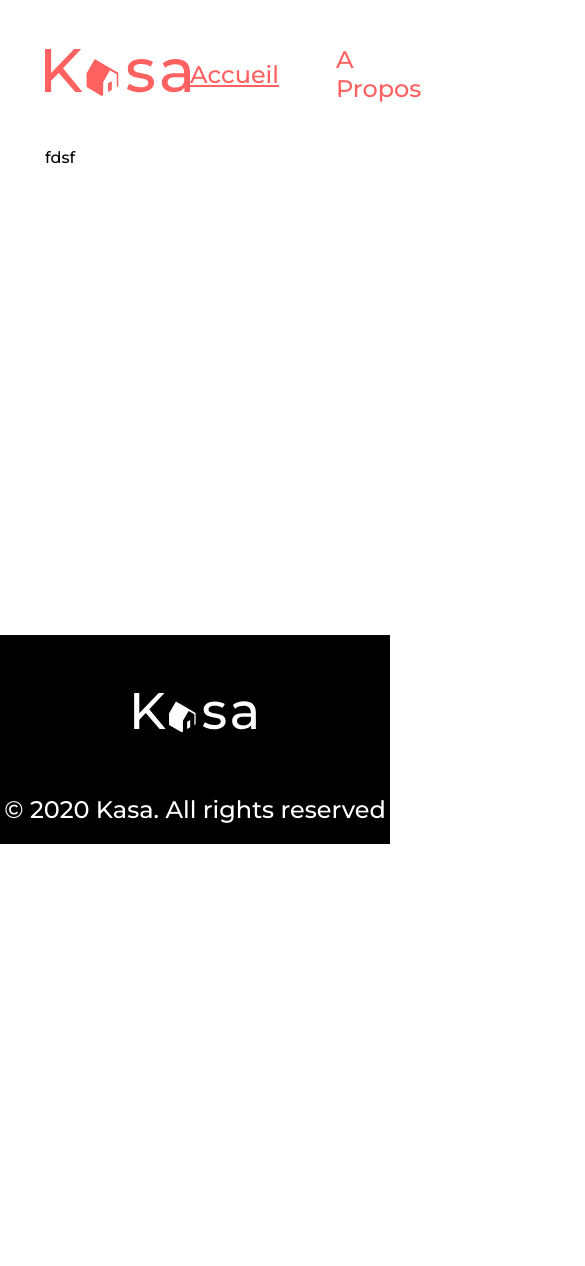
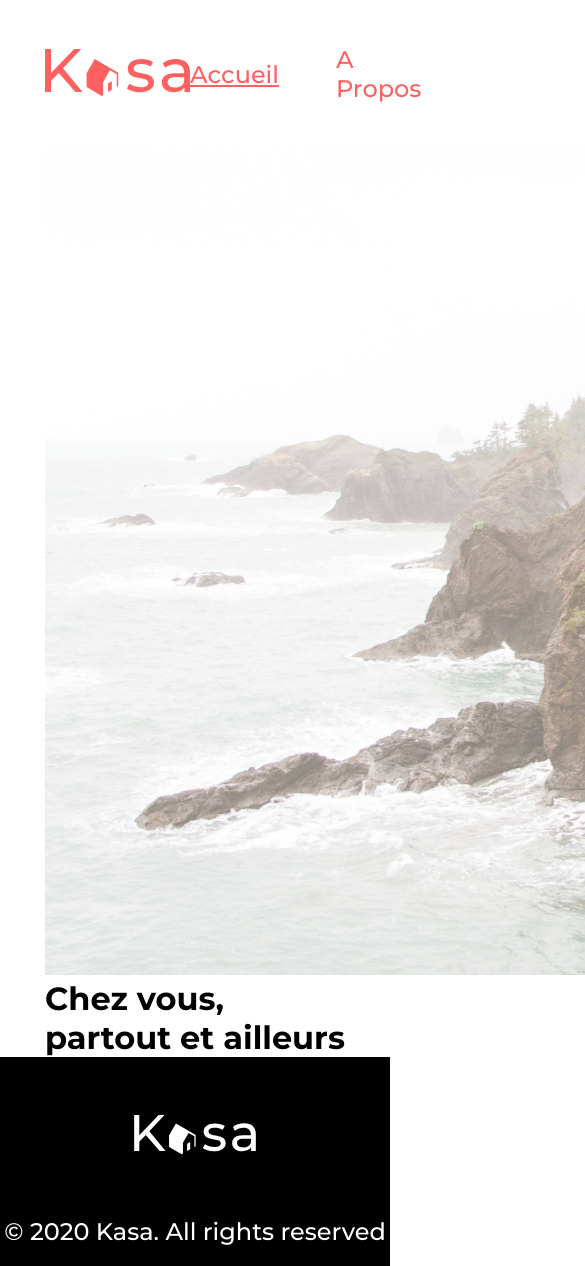
Before and after one commit to GameBakLeVrai/Kasa-Website, a React (Create React App) app: page / in a window 390 px wide. Shown: the top 1266 px of the page, 585 px wide, since content can reach past the window. Before the commit the page ends 844 px from the top, so only its background shows below. Built offline with nearby package versions, Linux system fonts and the light colour scheme.

Commit message:
Banner Component Added with responsive

```diff
--- /dev/null
+++ b/src/components/Banner.js
@@ -0,0 +1,15 @@
+const Banner = ({ image, filter, text }) => {
+	return (
+		<div className="banner">
+			<img style={{opacity: (filter) ? "0.7" : ""}} src={image} alt="Home Background" />
+
+			{(text) && (
+				<div className="banner__text-container">
+					<h1>{text}</h1>
+				</div>
+			)}
+		</div>
+	);
+};
+
+export default Banner;
--- a/src/pages/Home.js
+++ b/src/pages/Home.js
@@ -1,9 +1,10 @@
-import React from "react";
+import Banner from "../components/Banner";
+import HomeBG from "../images/home_bg.jpg";
 
 const Home = () => {
 	return (
 		<div className="main">
-			<p>fdsf</p>
+			<Banner image={HomeBG} filter={true} text={"Chez vous, partout et ailleurs"} />
 		</div>
 	)
 };
--- /dev/null
+++ b/src/styles/components/_banner.scss
@@ -0,0 +1,40 @@
+.banner {
+    position: relative;
+
+    width: 100%;
+    height: 223px;
+
+    @include responsive("phone", $type: "max") {
+        height: 111px;
+    }
+
+    background-color: black;
+    border-radius: 25px;
+
+    img {
+        width: 100%;
+        height: 100%;
+        object-fit: cover;
+        border-radius: 25px;
+    }
+
+    &__text-container {
+        position: absolute;
+        top: 50%;
+        left: 50%;
+        transform: translate(-50%, -50%);
+
+        @include responsive("phone", $type: "max") {
+            left: 36%;
+        }
+
+        h1 {
+            @include text($fontSize: 48px, $fontWeight: 500);
+            color: white;
+
+            @include responsive("phone", $type: "max") {
+                @include text($fontSize: 24px, $fontWeight: 500);
+            }
+        }
+    }
+}
```
Also changed, not shown: src/images/about_bg.jpg (added), src/images/home_bg.jpg (added).
